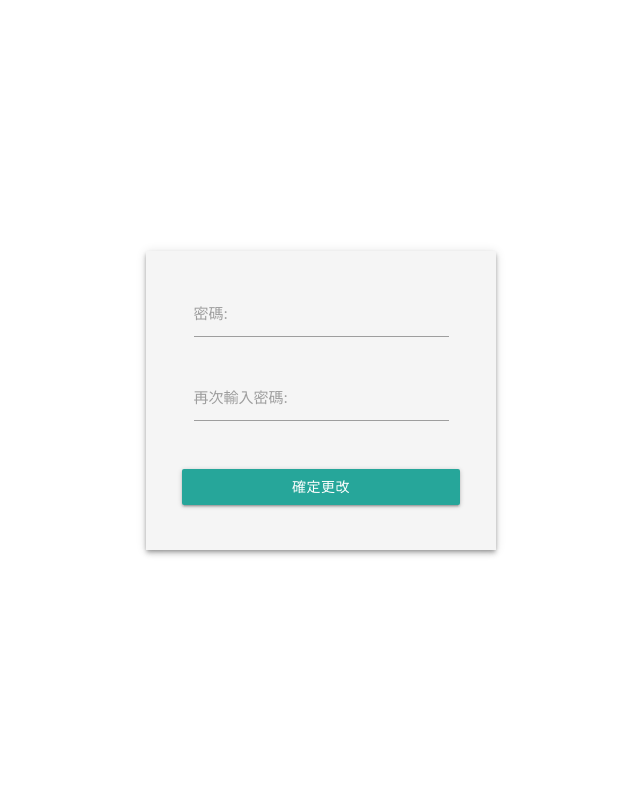
After one commit to Honesty1997/nccu-grade-system, a Django app: page /account/changepassword/1 in a window 1280 px wide. The commit adds this page. Shown: the whole page, without its empty margins (319-959 px from the left). Run offline with Django 3.2, Linux system fonts and the light colour scheme; tables that the repository leaves empty hold one stand-in row (values such as "Sample post").

Commit message:
Add change password view for student.

```diff
--- /dev/null
+++ b/apps/auth/forms.py
@@ -0,0 +1,11 @@
+from django import forms
+from django.contrib.auth.password_validation import CommonPasswordValidator
+
+class ChangePasswordForm(forms.Form):
+    password = forms.CharField(label='密碼', max_length=50, widget=forms.PasswordInput)
+
+    def clean_password(self):
+        password = self.cleaned_data['password']
+        validator = CommonPasswordValidator()
+        validator.validate(password)
+        return password
--- a/apps/auth/urls.py
+++ b/apps/auth/urls.py
@@ -1,9 +1,10 @@
 from django.urls import path
 
-from .views import Login, Logout
+from .views import Login, Logout, ChangePassword
 
 app_name = 'auth'
 urlpatterns = [
     path('login/', Login.as_view(), name='login'),
     path('logout/', Logout.as_view(), name='logout'),
+    path('changepassword/<int:pk>', ChangePassword.as_view(), name='change-password')
 ]
--- a/apps/auth/views.py
+++ b/apps/auth/views.py
@@ -1,11 +1,12 @@
-from django.shortcuts import render
+from django.shortcuts import render, get_object_or_404, reverse
 from django.views import View
 from django.contrib.auth.views import LoginView, LogoutView
 from django.http import HttpResponseRedirect
 from django.contrib.auth import logout, login
 from django.shortcuts import redirect
 # Create your views here.
-
+from .models import User
+from .forms import ChangePasswordForm
 class Login(LoginView):
     template_name = 'modules/auth/login.html'
     redirect_authenticated_user = True
@@ -20,3 +21,22 @@ class Logout(View):
         if request.user.is_authenticated:
             logout(request)
         return redirect('/')
+
+
+class ChangePassword(View):
+    def get(self, request, pk):
+        user = get_object_or_404(User, pk=pk)
+        form = ChangePasswordForm()
+        return render(request, 'modules/auth/change_password.html', { 'form': form })
+
+    def post(self, request, pk):
+        user = get_object_or_404(User, pk=pk)
+        form = ChangePasswordForm(request.POST)
+        if form.is_valid():
+            new_password = form.cleaned_data['password']
+            user.set_password(new_password)
+            if not request.user.is_admin:
+                logout(request)
+            return HttpResponseRedirect(reverse('homepage'))
+        else:
+            return render(request, 'modules/auth/change_password', form)
--- a/apps/student/views.py
+++ b/apps/student/views.py
@@ -1,5 +1,5 @@
-from django.shortcuts import render, reverse
-from django.views.generic import DetailView, CreateView, UpdateView
+from django.shortcuts import render, reverse, get_object_or_404
+from django.views.generic import DetailView, CreateView, UpdateView, View
 
 from apps.auth.models import User
 from mysite.views import ListView
--- a/mysite/models.py
+++ b/mysite/models.py
@@ -1,5 +1,5 @@
 from django.db import models
-
+from django.contrib.auth import get_user_model
 class BaseModel(models.Model):
     @classmethod
     def create(cls, **kwargs):
@@ -56,9 +56,11 @@ class Person(BaseModel):
             if role != 4:
                 user = User.objects.create_user(account=self.email, password=self.phone_number)
                 user.role_field = role_field_maping[role]
+                self.user = user
             else:
                 user = User.objects.create_superuser(
                     self.email, self.phone_number)
+                self.user = user
         super().save()
 
     class Meta:
--- a/mysite/settings/base.py
+++ b/mysite/settings/base.py
@@ -38,11 +38,11 @@ INSTALLED_APPS = [
     'django.contrib.sessions',
     'django.contrib.messages',
     'django.contrib.staticfiles',
+    'apps.auth.apps.AuthConfig',
     'apps.student.apps.StudentConfig',
     'apps.staff.apps.StaffConfig',
     'apps.course.apps.CourseConfig',
     'apps.grade.apps.GradeConfig',
-    'apps.auth.apps.AuthConfig',
 ]
 
 MIDDLEWARE = [
--- /dev/null
+++ b/templates/modules/auth/change_password.html
@@ -0,0 +1,79 @@
+<!DOCTYPE html>
+<html>
+<head>
+    <meta charset="utf-8" />
+    <meta http-equiv="X-UA-Compatible" content="IE=edge">
+    <title>變更密碼</title>
+    <meta name="viewport" content="width=device-width, initial-scale=1">
+    {% include "base/style.html" %}
+    {% include "base/script.html" %}
+<style>
+    html,
+    body {
+        height: 100%;
+        width: 100%;
+    }
+
+    main {
+        display: flex;
+        flex-direction: column;
+        justify-content: center;
+        align-items: center;
+        height: 100%;
+    }
+
+    .login-form {
+        width: 350px;
+        height: auto;
+        padding: 25px 25px;
+    }
+
+    button {
+        margin-top: 25px;
+    }
+</style>
+
+</head>
+<body>
+<main>
+<div class="error-message">
+
+{% if form.errors %}
+<p>Your username and password didn't match. Please try again.</p>
+{% endif %}
+</div>
+<div class="login-form z-depth-2 grey lighten-4">
+    <div class="row">
+        <form class="col s12" method="POST">
+            {% csrf_token %}
+            <div class="col s12 input-field">
+                {{ form.password }}
+                {{ form.password.label_tag }}
+            </div>
+            <div class="col s12 input-field">
+                <input id="passowrd-check" type="password" name="validate-password" required>
+                <label>再次輸入密碼:</label>
+            </div>
+            <button type="submit" class="col s12 btn">確定更改</button>
+        </form>
+    </div>
+</div>
+<script>
+    const form = document.querySelector('form');
+    form.addEventListener('submit', evt => {
+        evt.preventDefault();
+        evt.stopPropagation();
+        const password = document.getElementById('id_password');
+        const validatePassword = document.getElementById('passowrd-check');
+        if (password.value !== validatePassword.value) {
+            M.toast({html: '密碼不一致', classes: 'red'});
+            validatePassword.value = '';
+        } else {
+            console.log('The same');
+            evt.target.submit();
+        }
+    });
+</script>
+</main>
+</body>
+</html>
--- a/templates/modules/student/student_detail.html
+++ b/templates/modules/student/student_detail.html
@@ -5,6 +5,7 @@
     {% if user.is_admin %}
             <section style="display: flex; justify-content: end;">
                 <a href="{% url 'student:update' student.pk %}" class="btn" style="margin-right:5px;">編輯</a>
+                <a href="{% url 'auth:change-password' student.user.pk %}" class="btn" style="margin-right:5px;">更改密碼</a>
             </section>
             <h4>{{ student.name }}</h4>
         {% endif %}
```
Also changed, not shown: apps/student/forms.py (added).
